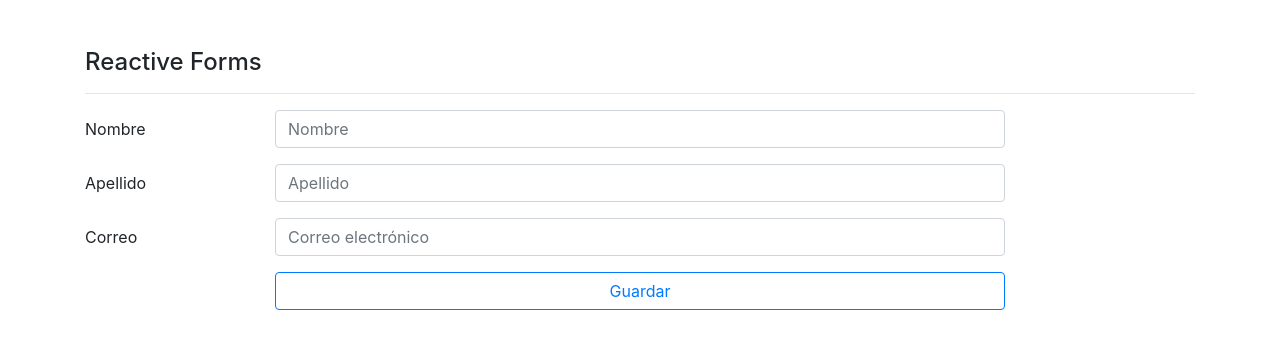
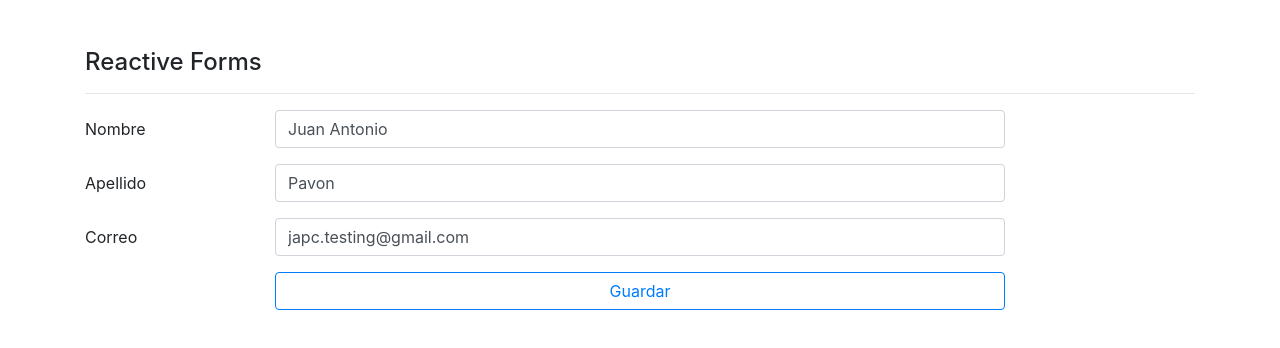
Before and after one commit to japc78/udemy-angular-cero-a-experto-09-form, an Angular app: page /reactive in a window 1280 px wide. Shown: the top 348 px of the page. Built offline with nearby package versions, Linux system fonts and the light colour scheme.

Commit message:
Reactive: Create form with FormGroup

```diff
--- a/src/app/pages/reactive/reactive.component.html
+++ b/src/app/pages/reactive/reactive.component.html
@@ -1,6 +1,6 @@
 <h4>Reactive Forms</h4>
 <hr>
-<form autocomplete="off">
+<form autocomplete="off" [formGroup]="formValue" (ngSubmit)="saveForm()">
 
   <div>
 
@@ -10,7 +10,10 @@
 
         <input class="form-control"
                type="text"
-               placeholder="Nombre">
+               placeholder="Nombre"
+
+               formControlName="name"
+               >
       </div>
     </div>
 
@@ -20,7 +23,10 @@
 
         <input class="form-control"
                type="text"
-               placeholder="Apellido">
+               placeholder="Apellido"
+
+               formControlName="lastName"
+               >
       </div>
     </div>
 
@@ -32,7 +38,9 @@
 
       <input class="form-control"
              type="email"
-             placeholder="Correo electrónico">
+             placeholder="Correo electrónico"
+             formControlName="email"
+             >
     </div>
   </div>
 
--- a/src/app/pages/reactive/reactive.component.ts
+++ b/src/app/pages/reactive/reactive.component.ts
@@ -1,4 +1,5 @@
 import { Component, OnInit } from '@angular/core';
+import { FormBuilder, FormGroup } from '@angular/forms';
 
 @Component({
   selector: 'app-reactive',
@@ -7,9 +8,32 @@ import { Component, OnInit } from '@angular/core';
 })
 export class ReactiveComponent implements OnInit {
 
-  constructor() { }
+  formValue: FormGroup;
+
+  constructor(private fb: FormBuilder) {
+    this.createForm();
+
+  }
 
   ngOnInit(): void {
   }
 
+  createForm(): void {
+    this.formValue = this.fb.group({
+      // Definicion de un form control
+      // 1. Argumento. Valor por defecto
+      // 2. Argumento. Validadores sincronos
+      // 3. Argumento. Validadores asincronos
+      // name: ['', , ],
+
+      name     : ['Juan Antonio'],
+      lastName : ['Pavon'],
+      email    : ['japc.testing@gmail.com']
+    });
+  }
+
+  saveForm(): void {
+    console.log(this.formValue);
+
+  }
 }
```
